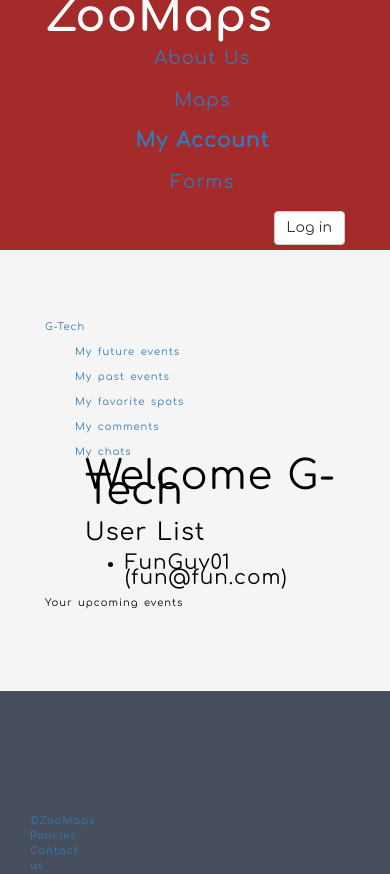
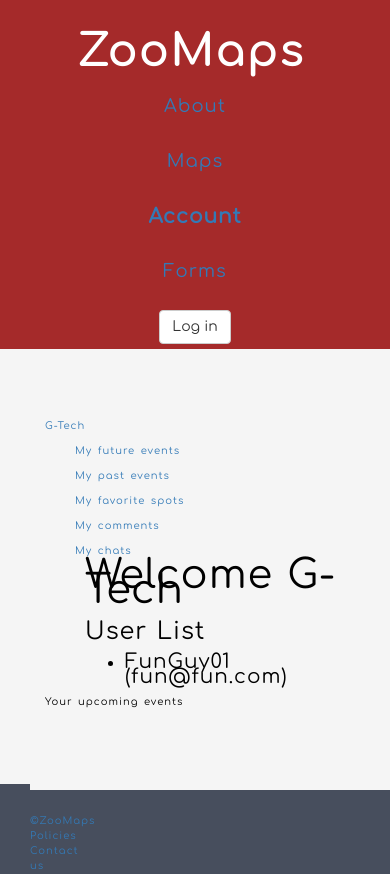
Before and after one commit to m3gan3/ZooMaps, a Django app: page /ZooMaps/account/ in a window 390 px wide. Run offline with Django 3.2, Linux system fonts and the light colour scheme; data comes from the database, SQL or seed files in the repository; some libraries are stand-ins or nearby versions.

Commit message:
Cleaned up the navbar, it is now scalable and responsive.

```diff
--- a/project2/GTech/ZooMaps/static/ZooMaps/css/styles.css
+++ b/project2/GTech/ZooMaps/static/ZooMaps/css/styles.css
@@ -57,21 +57,29 @@ dt{
 	padding-top:30px;
 }
 
+.title{
+	margin: 35px 10px 30px 2px;
+	font-family: 'comfortaabold';
+	font-size:45px;
+	text-align: center;
+}
+
 #nav-item {
-	margin-top: 27px;
+	margin: 40px 15px 0px 15px;
     font-size: 18px;
 	text-align: center;
 }
 
 #nav-selected {
-	margin-top: 25px;
+	margin: 40px 15px 0px 15px;
 	font-size: 20px;
 	font-weight: bold;
 	text-align: center;
 }
 
-.col-md-2 {
-	padding-right: 0.2px;
+#login-dropdown {
+	margin: 30px 15px 0px 15px;
+	text-align: center;
 }
 
 .bg-1 {
@@ -135,11 +143,6 @@ dt{
 	width: 100%;
 }
 
-.title{
-	font-family: 'comfortaabold';
-	font-size:45px;
-}
-
 .form input, .form textarea, .form select {
   display: block;
   color:black;
@@ -195,7 +198,3 @@ ul.eventsList li{
     margin-bottom: 20px;
     font-size: 15px;
 }
-
-.dropdown {
-    padding-top: 20px;
-}
--- a/project2/GTech/ZooMaps/templates/base_generic.html
+++ b/project2/GTech/ZooMaps/templates/base_generic.html
@@ -16,14 +16,14 @@
   	<header>
   	{% block navbar %}
   	<div class="container-fluid bg-1">
-  		<div class="col-md-3 title">ZooMaps</div>
-  		<div class="col-md-2" id="{% if '/ZooMaps/' == request.path %}nav-selected{% else %}nav-item{% endif %}"><a href="{% url 'index' %}">About Us</a></div>
-  		<div class="col-md-2" id="{% if '/ZooMaps/events/' == request.path %}nav-selected{% else %}nav-item{% endif %}"><a href="{% url 'events' %}">Maps</a></div>
-  		<div class="col-md-2" id="{% if '/ZooMaps/account/' == request.path %}nav-selected{% else %}nav-item{% endif %}"><a href="{% url 'account' %}">My Account</a></div>
-  		<div class="col-md-2" id="{% if '/ZooMaps/forms/' == request.path %}nav-selected{% else %}nav-item{% endif %}"><a href="">Forms</a></div>
-  		<div class="col-md-1 pull-right">
+  		<div class="col-md-3 title" id="title">ZooMaps</div>
+  		<div class="col-md-1" id="{% if '/ZooMaps/' == request.path %}nav-selected{% else %}nav-item{% endif %}"><a href="{% url 'index' %}">About</a></div>
+  		<div class="col-md-1" id="{% if '/ZooMaps/events/' == request.path %}nav-selected{% else %}nav-item{% endif %}"><a href="{% url 'events' %}">Maps</a></div>
+  		<div class="col-md-1" id="{% if '/ZooMaps/account/' == request.path %}nav-selected{% else %}nav-item{% endif %}"><a href="{% url 'account' %}">Account</a></div>
+  		<div class="col-md-1" id="{% if '/ZooMaps/forms/' == request.path %}nav-selected{% else %}nav-item{% endif %}"><a href="">Forms</a></div>
+  		<div class="col-md-1" id="login-dropdown">
   			<div class="dropdown">
-  				<button class="btn btn-default dropdown-toggle" type="button" id="dropdownMenu1" data-toggle="dropdown" aria-haspopup="true" aria-expanded="true">
+  				<button class="btn btn-default dropdown-toggle" type="button" data-toggle="dropdown" aria-haspopup="true" aria-expanded="true">
     				Log in
   				</button>
   				<ul class="dropdown-menu" aria-labelledby="dropdownMenu1">
```
